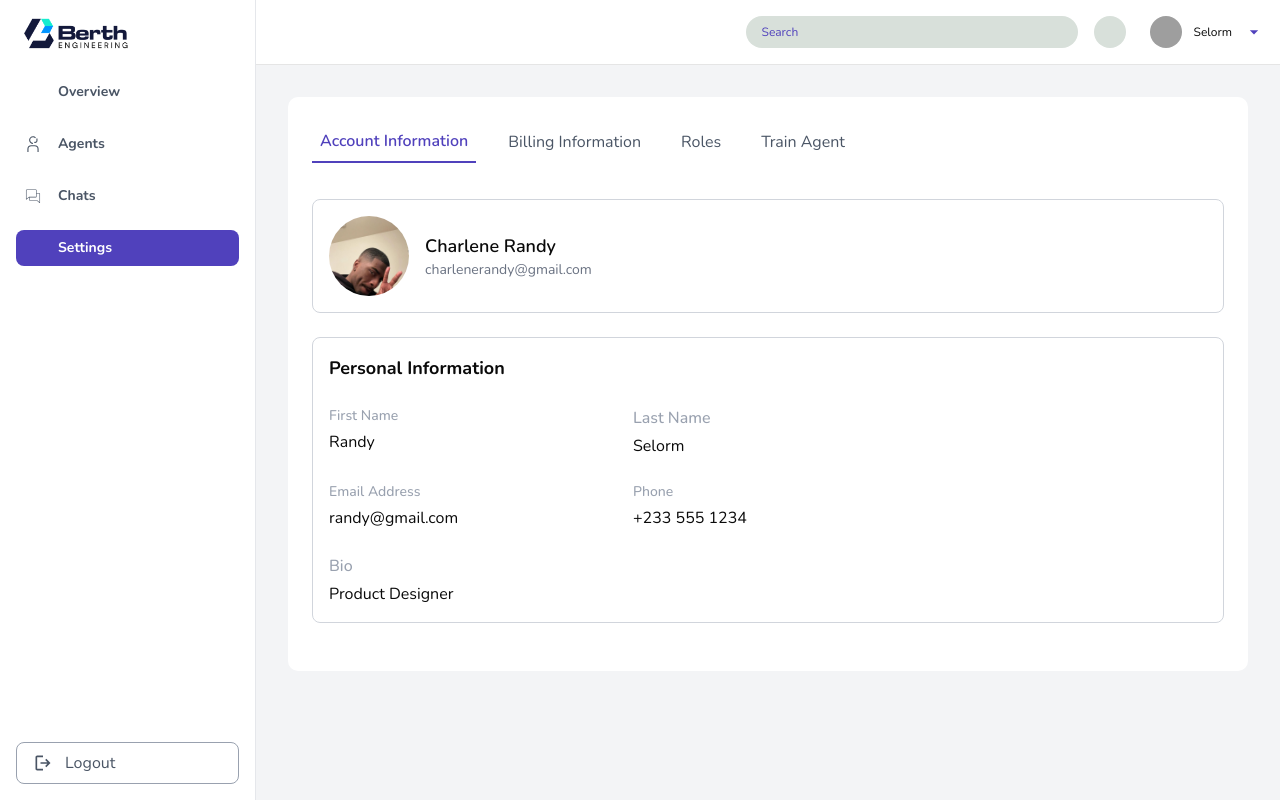
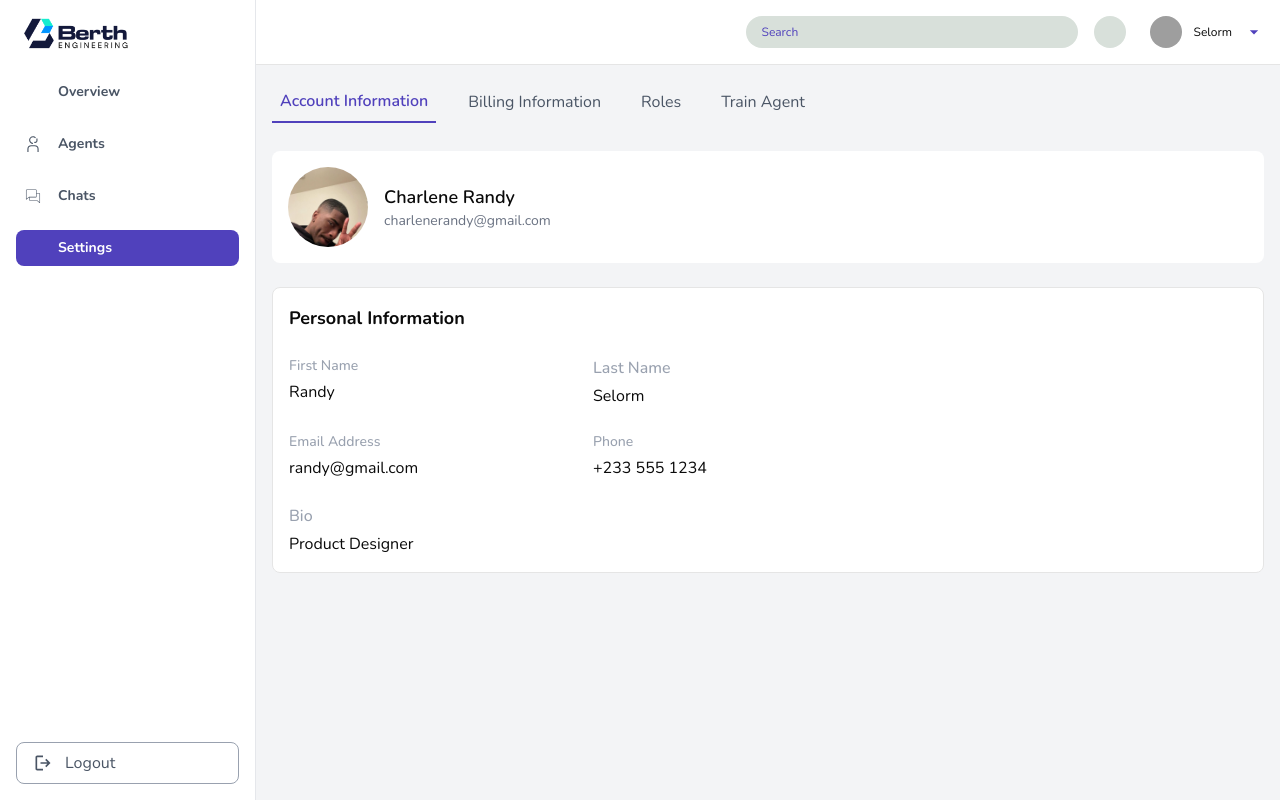
Before and after one commit to ranselorm/project-alpha, a React (Vite) app: page /settings in a window 1280 px wide. Built offline with nearby package versions, Linux system fonts and the light colour scheme; no server answers; sample sign-in values are in the browser's storage; grey boxes are pictures that could not be loaded; some icons are missing.

Commit message:
Change color theme

```diff
--- a/src/pages/Agents.tsx
+++ b/src/pages/Agents.tsx
@@ -24,7 +24,7 @@ const Agents = () => {
   };
 
   return (
-    <section className="">
+    <section className="py-2">
       <main className="container mx-auto">
         {/* header */}
         <div className="text-center">
--- a/src/pages/Settings.tsx
+++ b/src/pages/Settings.tsx
@@ -111,10 +111,10 @@ const SettingsPage = () => {
   };
 
   return (
-    <div className="p-4 min-h-screen">
-      <div className="rounded-lg overflow-hidden container mx-auto bg-white p-6 max-w-5xl">
+    <div className="">
+      <div className="rounded-lg overflow-hidden container mx-auto">
         {/* Tabs */}
-        <div className="flex space-x-6 pb-3 bg-white">
+        <div className="flex space-x-6 pb-3">
           {[
             "Account Information",
             "Billing Information",
@@ -136,11 +136,11 @@ const SettingsPage = () => {
         </div>
 
         {/* Tab Contents */}
-        <div className="py-6">
+        <div className="py-4">
           {activeTab === "Account Information" && (
             <>
               {/* Profile Header */}
-              <div className="flex items-center justify-between space-x-4 p-4 border border-gray-300 rounded-md">
+              <div className="flex items-center justify-between space-x-4 p-4 bg-white rounded-md">
                 <div className="flex items-center space-x-4">
                   <div className="relative">
                     <img
@@ -164,7 +164,7 @@ const SettingsPage = () => {
               </div>
 
               {/* Personal Information */}
-              <div className="mt-6 border border-gray-300 p-4 rounded-md">
+              <div className="mt-6 border bg-white p-4 rounded-md">
                 <div className="flex justify-between items-center mb-6">
                   <h3 className="font-bold text-lg">Personal Information</h3>
                   <Icon
@@ -206,12 +206,14 @@ const SettingsPage = () => {
             </>
           )}
 
+          {/* billing information */}
+
           {activeTab === "Billing Information" && (
-            <div className="p-6 max-w-5xl mx-auto">
+            <div className="container mx-auto bg-gray-100">
               <h2 className="text-xl font-semibold mb-6">Billing details</h2>
 
               <div className="flex flex-wrap gap-6 mb-10">
-                <div className="flex-1 min-w-[280px] p-6 bg-white rounded shadow border border-gray-100">
+                <div className="flex-1 min-w-[280px]">
                   <div className="flex justify-between items-center mb-2">
                     <div className="font-semibold flex items-center gap-2">
                       Explorer plan
```
